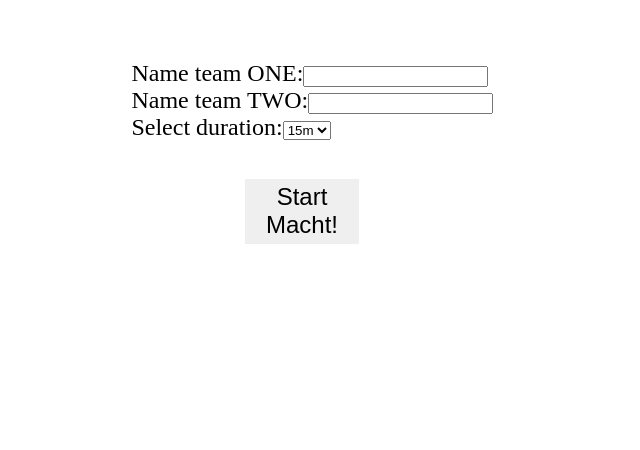
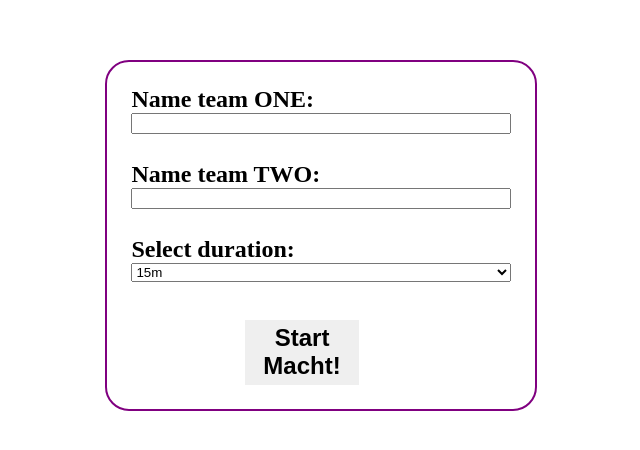
Before and after one commit to CodeLucho33/basketScoreWebApp, a React (Vite) app: page / in a window 1280 px wide. Shown: the part 130-580 px from the top of the page, without its empty margins (319-959 px from the left). Built offline with nearby package versions, Linux system fonts and the light colour scheme.

Commit message:
Style form

```diff
--- a/src/App.css
+++ b/src/App.css
@@ -14,6 +14,15 @@
  width: 30%;
  margin: 15% auto;
  font-size: 1.5rem;
+ border: 2px solid purple ;
+ padding: 1em ;
+ border-radius: 1em;
+ display: flex;
+ flex-direction: column;
+ font-weight: bold;
+ }
+ .initial-form:hover{
+background-color: purple;
  }
  .btn-form-initial{
   width: 30%;
@@ -22,7 +31,7 @@
   margin-top: 10%;
   border: none;
   padding: .2em;
-
+  font-weight: bold;
  }
  .btn-form-initial{
   cursor: pointer;
```
